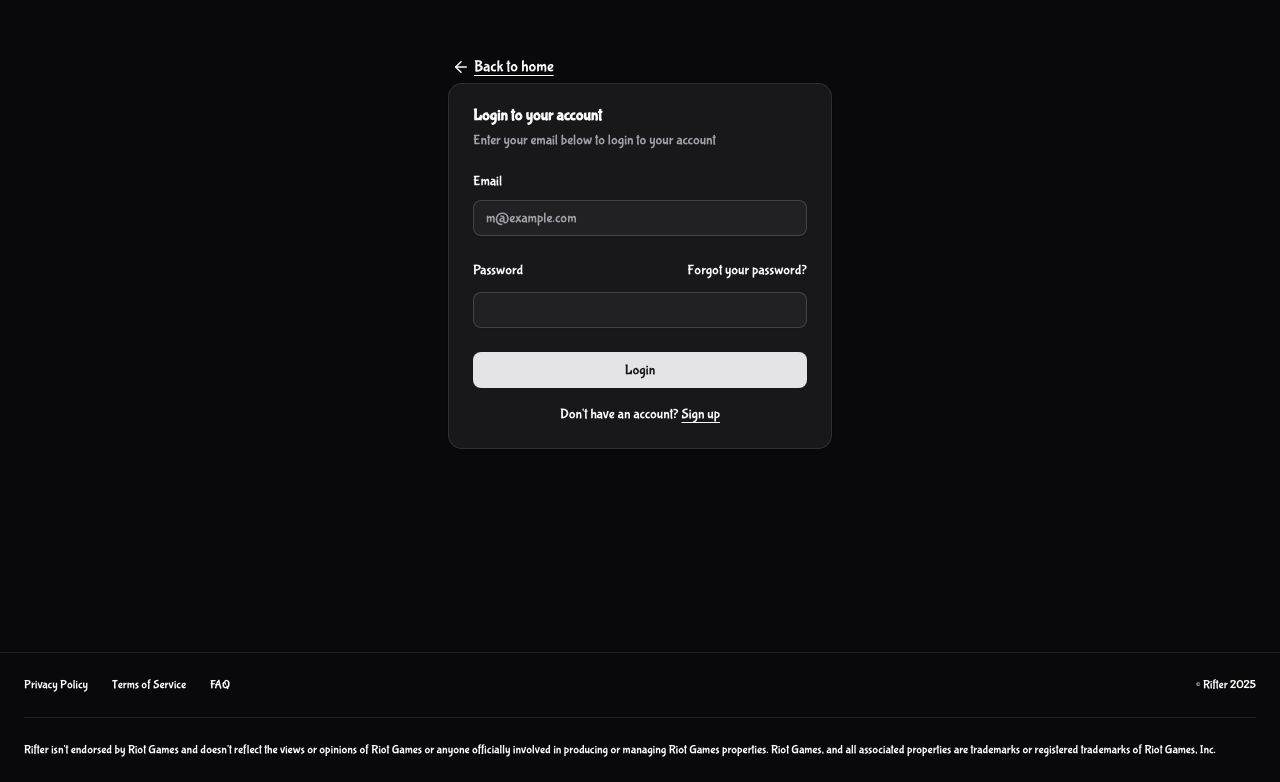
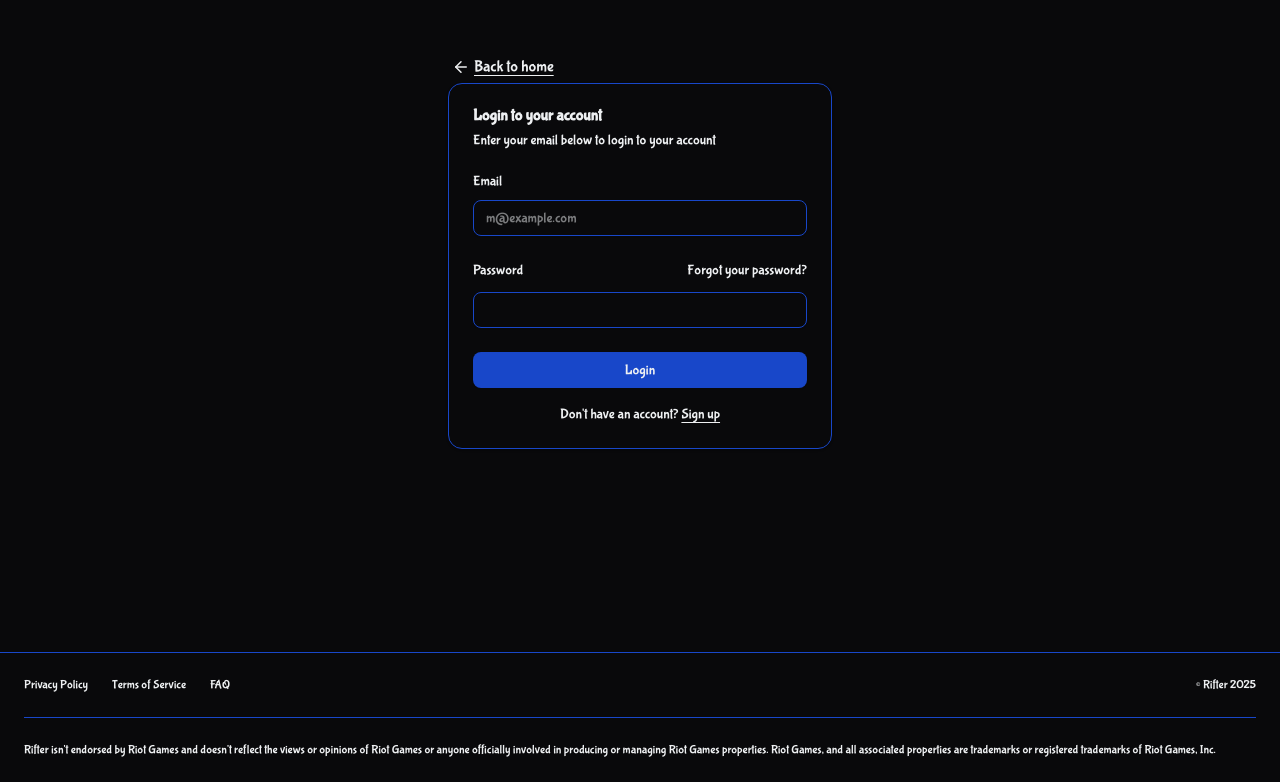
Before and after one commit to Egeeoz/Rifter, a Next.js app: page /login in a window 1280 px wide. Shown: the part 148-930 px from the top of the page. Built offline with nearby package versions, Linux system fonts and the light colour scheme; no server answers; a web font is replaced by a local one.

Commit message:
Update navbar buttons, change style and color scheme, small css fixes for pixel adjustments

```diff
--- a/src/app/globals.css
+++ b/src/app/globals.css
@@ -11,109 +11,38 @@
   --radius-xl: calc(var(--radius) + 4px);
   --color-background: var(--background);
   --color-foreground: var(--foreground);
-  --color-card: var(--card);
-  --color-card-foreground: var(--card-foreground);
-  --color-popover: var(--popover);
-  --color-popover-foreground: var(--popover-foreground);
   --color-primary: var(--primary);
-  --color-primary-foreground: var(--primary-foreground);
-  --color-secondary: var(--secondary);
-  --color-secondary-foreground: var(--secondary-foreground);
-  --color-muted: var(--muted);
-  --color-muted-foreground: var(--muted-foreground);
   --color-accent: var(--accent);
-  --color-accent-foreground: var(--accent-foreground);
   --color-destructive: var(--destructive);
   --color-border: var(--border);
-  --color-input: var(--input);
-  --color-ring: var(--ring);
-  --color-chart-1: var(--chart-1);
-  --color-chart-2: var(--chart-2);
-  --color-chart-3: var(--chart-3);
-  --color-chart-4: var(--chart-4);
-  --color-chart-5: var(--chart-5);
-  --color-sidebar: var(--sidebar);
-  --color-sidebar-foreground: var(--sidebar-foreground);
-  --color-sidebar-primary: var(--sidebar-primary);
-  --color-sidebar-primary-foreground: var(--sidebar-primary-foreground);
-  --color-sidebar-accent: var(--sidebar-accent);
-  --color-sidebar-accent-foreground: var(--sidebar-accent-foreground);
-  --color-sidebar-border: var(--sidebar-border);
-  --color-sidebar-ring: var(--sidebar-ring);
+  --color-muted: var(--muted);
 }
 
 :root {
   --radius: 0.625rem;
-  --background: oklch(1 0 0);
-  --foreground: oklch(0.141 0.005 285.823);
-  --card: oklch(1 0 0);
-  --card-foreground: oklch(0.141 0.005 285.823);
-  --popover: oklch(1 0 0);
-  --popover-foreground: oklch(0.141 0.005 285.823);
-  --primary: oklch(0.21 0.006 285.885);
-  --primary-foreground: oklch(0.985 0 0);
-  --secondary: oklch(0.967 0.001 286.375);
-  --secondary-foreground: oklch(0.21 0.006 285.885);
-  --muted: oklch(0.967 0.001 286.375);
-  --muted-foreground: oklch(0.552 0.016 285.938);
-  --accent: oklch(0.967 0.001 286.375);
-  --accent-foreground: oklch(0.21 0.006 285.885);
-  --destructive: oklch(0.577 0.245 27.325);
-  --border: oklch(0.92 0.004 286.32);
-  --input: oklch(0.92 0.004 286.32);
-  --ring: oklch(0.705 0.015 286.067);
-  --chart-1: oklch(0.646 0.222 41.116);
-  --chart-2: oklch(0.6 0.118 184.704);
-  --chart-3: oklch(0.398 0.07 227.392);
-  --chart-4: oklch(0.828 0.189 84.429);
-  --chart-5: oklch(0.769 0.188 70.08);
-  --sidebar: oklch(0.985 0 0);
-  --sidebar-foreground: oklch(0.141 0.005 285.823);
-  --sidebar-primary: oklch(0.21 0.006 285.885);
-  --sidebar-primary-foreground: oklch(0.985 0 0);
-  --sidebar-accent: oklch(0.967 0.001 286.375);
-  --sidebar-accent-foreground: oklch(0.21 0.006 285.885);
-  --sidebar-border: oklch(0.92 0.004 286.32);
-  --sidebar-ring: oklch(0.705 0.015 286.067);
-}
 
-.dark {
-  --background: oklch(0.141 0.005 285.823);
-  --foreground: oklch(0.985 0 0);
-  --card: oklch(0.21 0.006 285.885);
-  --card-foreground: oklch(0.985 0 0);
-  --popover: oklch(0.21 0.006 285.885);
-  --popover-foreground: oklch(0.985 0 0);
-  --primary: oklch(0.92 0.004 286.32);
-  --primary-foreground: oklch(0.21 0.006 285.885);
-  --secondary: oklch(0.274 0.006 286.033);
-  --secondary-foreground: oklch(0.985 0 0);
-  --muted: oklch(0.274 0.006 286.033);
-  --muted-foreground: oklch(0.705 0.015 286.067);
-  --accent: oklch(0.274 0.006 286.033);
-  --accent-foreground: oklch(0.985 0 0);
-  --destructive: oklch(0.704 0.191 22.216);
-  --border: oklch(1 0 0 / 10%);
-  --input: oklch(1 0 0 / 15%);
-  --ring: oklch(0.552 0.016 285.938);
-  --chart-1: oklch(0.488 0.243 264.376);
-  --chart-2: oklch(0.696 0.17 162.48);
-  --chart-3: oklch(0.769 0.188 70.08);
-  --chart-4: oklch(0.627 0.265 303.9);
-  --chart-5: oklch(0.645 0.246 16.439);
-  --sidebar: oklch(0.21 0.006 285.885);
-  --sidebar-foreground: oklch(0.985 0 0);
-  --sidebar-primary: oklch(0.488 0.243 264.376);
-  --sidebar-primary-foreground: oklch(0.985 0 0);
-  --sidebar-accent: oklch(0.274 0.006 286.033);
-  --sidebar-accent-foreground: oklch(0.985 0 0);
-  --sidebar-border: oklch(1 0 0 / 10%);
-  --sidebar-ring: oklch(0.552 0.016 285.938);
+  /* Palette */
+  --black: #09090b;
+  --princeton-orange: #ff9a3c;
+  --antiflash-white: #eef0f2;
+  --violet-blue: #1847c9;
+  --madder: #ae142e;
+  --royal-blue-traditional: #0a1f6b;
+  --silver: #c0c0c0;
+
+  /* Essentials only */
+  --background: var(--black);
+  --foreground: var(--antiflash-white);
+  --primary: var(--violet-blue);
+  --accent: var(--princeton-orange);
+  --destructive: var(--madder);
+  --border: var(--violet-blue);
+  --muted: var(--silver);
 }
 
 @layer base {
   * {
-    @apply border-border outline-ring/50;
+    @apply border-border;
   }
   body {
     @apply bg-background text-foreground;
--- a/src/components/ui/button.tsx
+++ b/src/components/ui/button.tsx
@@ -10,7 +10,7 @@ const buttonVariants = cva(
     variants: {
       variant: {
         default:
-          'bg-primary text-primary-foreground shadow-xs hover:bg-primary/90',
+          'bg-primary text-primary-foreground shadow-xs hover:bg-primary/80',
         destructive:
           'bg-destructive text-white shadow-xs hover:bg-destructive/90 focus-visible:ring-destructive/20 dark:focus-visible:ring-destructive/40 dark:bg-destructive/60',
         outline:
--- a/src/components/ui/navigation-menu.tsx
+++ b/src/components/ui/navigation-menu.tsx
@@ -129,7 +129,7 @@ function NavigationMenuLink({
     <NavigationMenuPrimitive.Link
       data-slot="navigation-menu-link"
       className={cn(
-        "data-[active=true]:focus:bg-accent data-[active=true]:hover:bg-accent data-[active=true]:bg-accent/50 data-[active=true]:text-accent-foreground hover:bg-accent hover:text-accent-foreground focus:bg-accent focus:text-accent-foreground focus-visible:ring-ring/50 [&_svg:not([class*='text-'])]:text-muted-foreground flex flex-col gap-1 rounded-sm p-2 text-base transition-all outline-none focus-visible:ring-[3px] focus-visible:outline-1 [&_svg:not([class*='size-'])]:size-4 cursor-pointer capitalize",
+        "data-[active=true]:focus:bg-accent data-[active=true]:hover:bg-accent data-[active=true]:bg-accent/50 data-[active=true]:text-accent-foreground hover:text-accent-foreground focus:bg-accent focus:text-accent-foreground focus-visible:ring-ring/50 [&_svg:not([class*='text-'])]:text-muted-foreground flex flex-col gap-1 rounded-sm p-2 text-base transition-all outline-none focus-visible:ring-[3px] focus-visible:outline-1 [&_svg:not([class*='size-'])]:size-4 cursor-pointer capitalize",
         className
       )}
       {...props}
--- a/src/customComponents/navbar/navbar.tsx
+++ b/src/customComponents/navbar/navbar.tsx
@@ -26,11 +26,10 @@ const Navbar = () => {
 
       <NavigationMenu viewport={false} className="dark hidden md:flex">
         <NavigationMenuList className="gap-4">
-          <NavigationMenuItem className="border-b-1 border-[#FF7518]">
-            <NavigationMenuLink>Create a comp</NavigationMenuLink>
-          </NavigationMenuItem>
-          <NavigationMenuItem className="border-b-1 border-[#FF7518]">
-            <NavigationMenuLink>Browse comps</NavigationMenuLink>
+          <NavigationMenuItem>
+            <NavigationMenuLink className="bg-[var(--destructive)] hover:bg-destructive/80 px-6 py-3 text-2xl rounded-md flex items-center justify-center min-w-[140px]">
+              Browse
+            </NavigationMenuLink>
           </NavigationMenuItem>
         </NavigationMenuList>
       </NavigationMenu>
--- a/src/customComponents/navbar/user-section.tsx
+++ b/src/customComponents/navbar/user-section.tsx
@@ -14,9 +14,9 @@ const UserSection = () => {
       <img
         src="https://placehold.co/600x400"
         alt="profileImg"
-        className="w-1/6 aspect-square object-cover border-1 border-red-500"
+        className="w-1/7 aspect-square object-cover border-1 border-red-500"
       />
-      <div className="w-full">
+      <div className="w-full flex flex-col justify-between">
         <div className="flex border-1 border-red-500 divide-x-1 divide-red-500 ">
           <div className="w-2/3 text-center mt-auto">
             {user?.username || (
@@ -29,14 +29,14 @@ const UserSection = () => {
           {/* amount of comps created will be here, use static number instead for now */}
         </div>
         <div className="flex gap-0.5 mt-0.5">
-          <Button className="flex-1 rounded-xs bg-[#FF7518] text-white text-base font-medium transition-all hover:bg-orange-600 hover:text-white focus:bg-orange-600 focus:text-white focus-visible:ring-ring/50 focus-visible:ring-[3px] outline-none">
+          <Button className="flex-1 rounded-xs text-base font-medium transition-all outline-none bg-[var(--accent)] hover:bg-accent/80 text-[var(--background)]">
             My comps
           </Button>
-          <Button className="flex-1 rounded-xs bg-[#FF7518] text-white text-base font-medium transition-all hover:bg-orange-600 hover:text-white focus:bg-orange-600 focus:text-white focus-visible:ring-ring/50 focus-visible:ring-[3px] outline-none">
+          <Button className="flex-1 rounded-xs text-base font-medium transition-all outline-none">
             Profile
           </Button>
           <Button
-            className="flex-1 rounded-xs bg-[#FF7518] text-white text-base font-medium transition-all hover:bg-orange-600 hover:text-white focus:bg-orange-600 focus:text-white focus-visible:ring-ring/50 focus-visible:ring-[3px] outline-none"
+            className="flex-1 rounded-xs text-base font-medium transition-all outline-none"
             onClick={logout}
           >
             Logout
```
